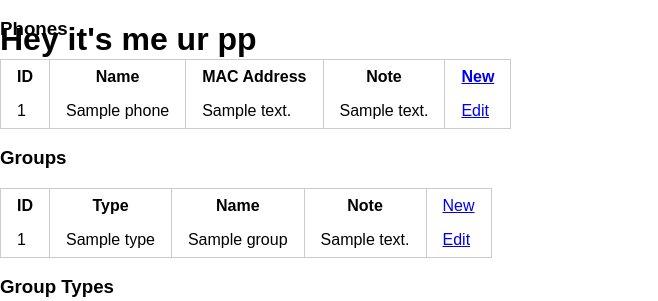
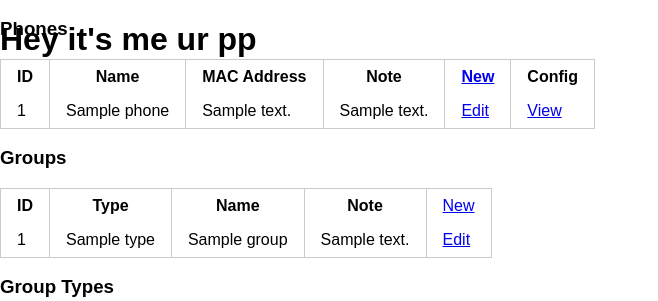
Before and after one commit to openspork/pp, a Python web app: template ppapp/templates/index.j2 in a window 1280 px wide. Shown: the part 99-400 px from the top of the page, without its empty margins (0-658 px from the left). Run offline with Jinja, Linux system fonts and the light colour scheme; the template is opened without the code that fills it: most values are stand-ins (such as "Sample title", 1, 10 or a date in 2020); some libraries are stand-ins or nearby versions.

Commit message:
add config link to index

```diff
--- a/ppapp/templates/config.j2
+++ b/ppapp/templates/config.j2
@@ -31,5 +31,5 @@ Config file for:
 		{% endif %}
 	{% endif %}
 	<br />
-	<br />
+
 {% endfor %}
--- a/ppapp/templates/index.j2
+++ b/ppapp/templates/index.j2
@@ -13,6 +13,7 @@ Index
 			<th>MAC Address</th>
 			<th>Note</th>
 			<th><a href="{{ url_for('new_phone') | safe }}">New</a></th>
+			<th>Config</th>
 
 		</tr>
 			{% for phone in phones %}
@@ -22,6 +23,7 @@ Index
 				<td>{{ phone.mac_address }}</td>
 				<td>{{ phone.note }}</td>
 				<td><a href="{{ url_for('edit_phone', id=phone.id ) | safe }}">Edit</a></td>
+				<td><a href="{{ url_for('config', mac_address=phone.mac_address ) | safe }}">View</a></td>
 			</tr>
 			{% endfor %}
 	</table>
```
